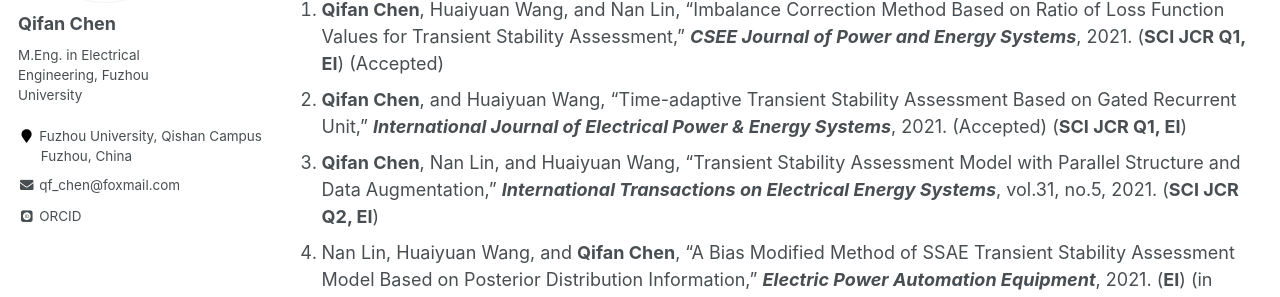
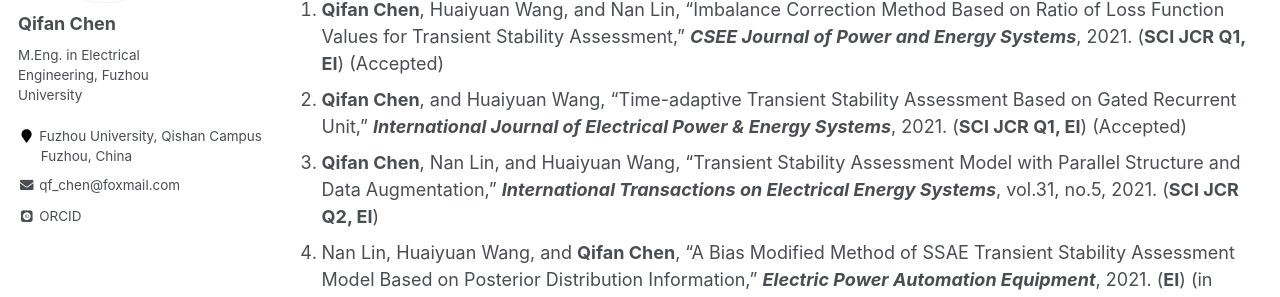
Before and after one commit to ChQf/ChQf.github.io, a Jekyll site: the page built from _pages/publications.md, in a window 1280 px wide and 1354 px high. Shown: the part 298-595 px from the top of the window. Built offline with Jekyll 4.4.1, drawn with Linux system fonts in a browser that asks for light colours; some web fonts are replaced.

```diff
--- a/_pages/publications.md
+++ b/_pages/publications.md
@@ -9,7 +9,7 @@ author_profile: true
 
 ### 2021
 1. **Qifan Chen**, Huaiyuan Wang, and Nan Lin, "Imbalance Correction Method Based on Ratio of Loss Function Values for Transient Stability Assessment," ***CSEE Journal of Power and Energy Systems***, 2021. (**SCI JCR Q1, EI**) (Accepted)<br>
-1. **Qifan Chen**, and Huaiyuan Wang, "Time-adaptive Transient Stability Assessment Based on Gated Recurrent Unit," ***International Journal of Electrical Power & Energy Systems***, 2021. (Accepted) (**SCI JCR Q1, EI**)<br>
+1. **Qifan Chen**, and Huaiyuan Wang, "Time-adaptive Transient Stability Assessment Based on Gated Recurrent Unit," ***International Journal of Electrical Power & Energy Systems***, 2021. (**SCI JCR Q1, EI**) (Accepted)<br>
 1. **Qifan Chen**, Nan Lin, and Huaiyuan Wang, "Transient Stability Assessment Model with Parallel Structure and Data Augmentation," ***International Transactions on Electrical Energy Systems***, vol.31, no.5, 2021. (**SCI JCR Q2, EI**)<br>
 1. Nan Lin, Huaiyuan Wang, and **Qifan Chen**, "A Bias Modified Method of SSAE Transient Stability Assessment Model Based on Posterior Distribution Information," ***Electric Power Automation Equipment***, 2021. (**EI**) (in Chinese) (Accepted)<br>
 
```
